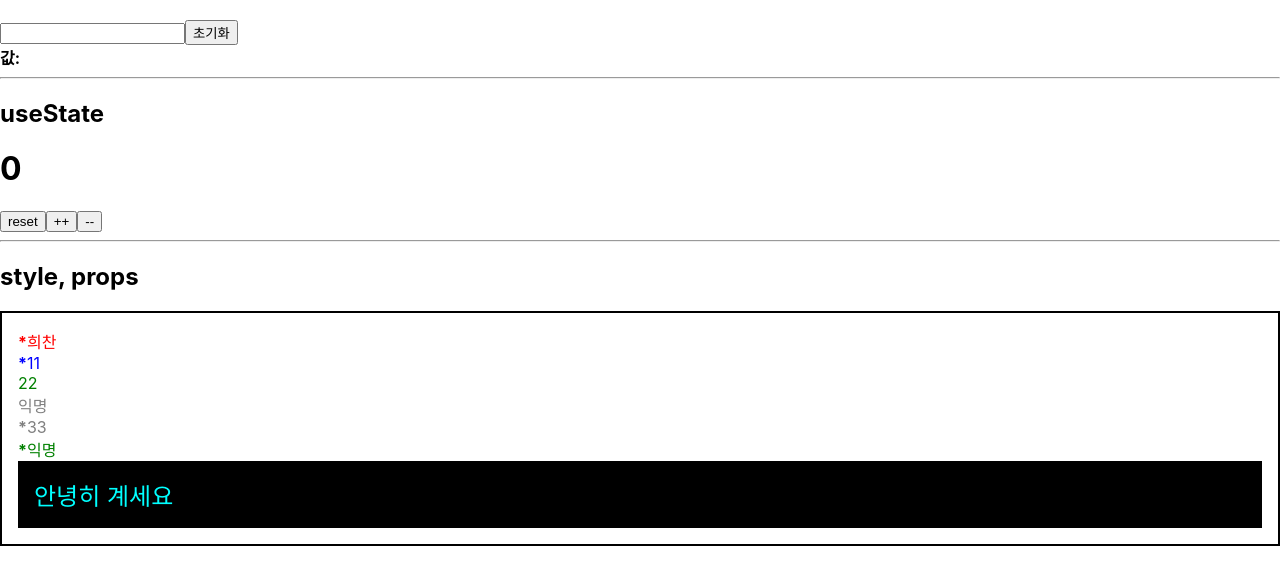
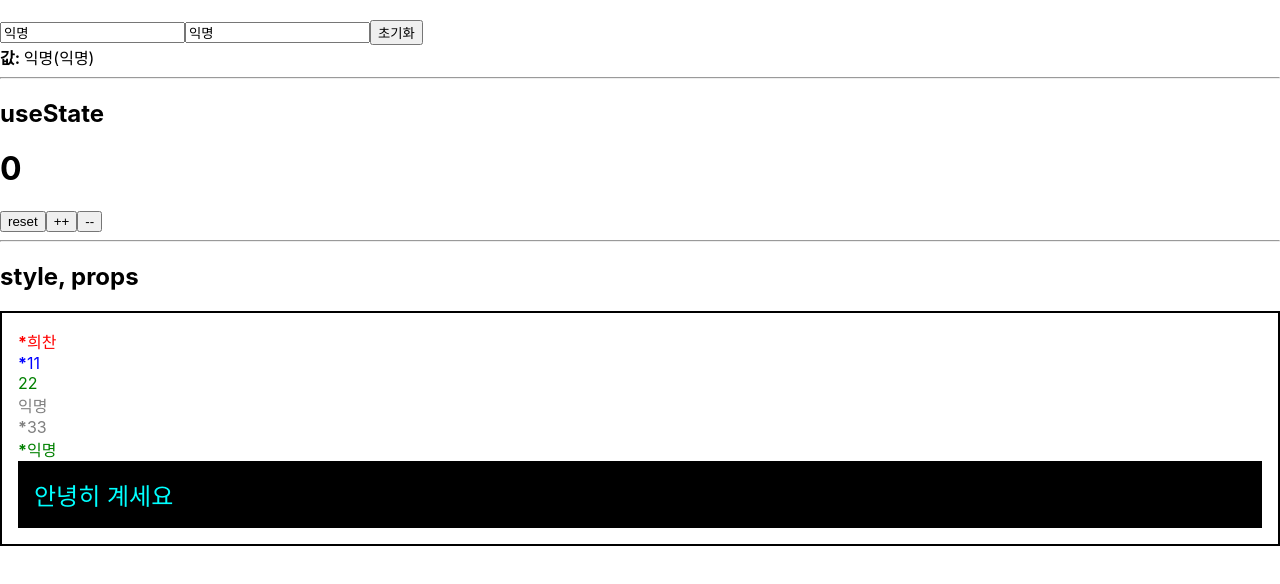
Before and after one commit to LOG-INFO/react-velopert, a React (Create React App) app: page / in a window 1280 px wide. Shown: the top 584 px of the page. Built offline with nearby package versions, Linux system fonts and the light colour scheme.

Commit message:
useState에 객체 사용하기

```diff
--- a/src/InputSample.js
+++ b/src/InputSample.js
@@ -1,23 +1,39 @@
 import React, { useState } from "react";
 
 const InputSample = () => {
+    const defaultPerson = {
+        name: "익명",
+        nickname: "익명"
+    }
 
-    const [text, setText] = useState('')
+    const [person, setPerson] = useState(defaultPerson)
+
+    const {name, nickname} = person
 
     const onChange = (e) => {
-        setText(e.target.value)
+        const {name, value} = e.target
+        setPerson ({
+            // spread 문법: 기존 객체를 펼쳐서 복사해줌
+            // 기존 객체를 직접 수정하면 안 됨 ex) person[name]='newName'
+            // 불변성을 지켜주어야 리액트 컴포넌트에서 상태가 업데이트 되었음을 감지할 수 있고 리렌더링 진행
+            // 불변성을 지켜주어야 컴포넌트 업데이트 성능 최적화를 제대로 할 수 있음
+            ...person,
+            [name]: value,
+        })
     }
 
     const onReset = (e) => {
-        setText('')
+        setPerson(defaultPerson)
     }
 
     return (
         <div>
-            <input value={text} onChange={onChange}/>
+            <input onChange={onChange} name="name" placeholder="이름" value={name}/>
+            <input onChange={onChange} name="nickname" placeholder="닉네임" value={nickname}/>
             <button onClick={onReset}>초기화</button>
             <div>
                 <b>값: </b>
+                {person.name}({person.nickname})
             </div>
         </div>
     )
```
